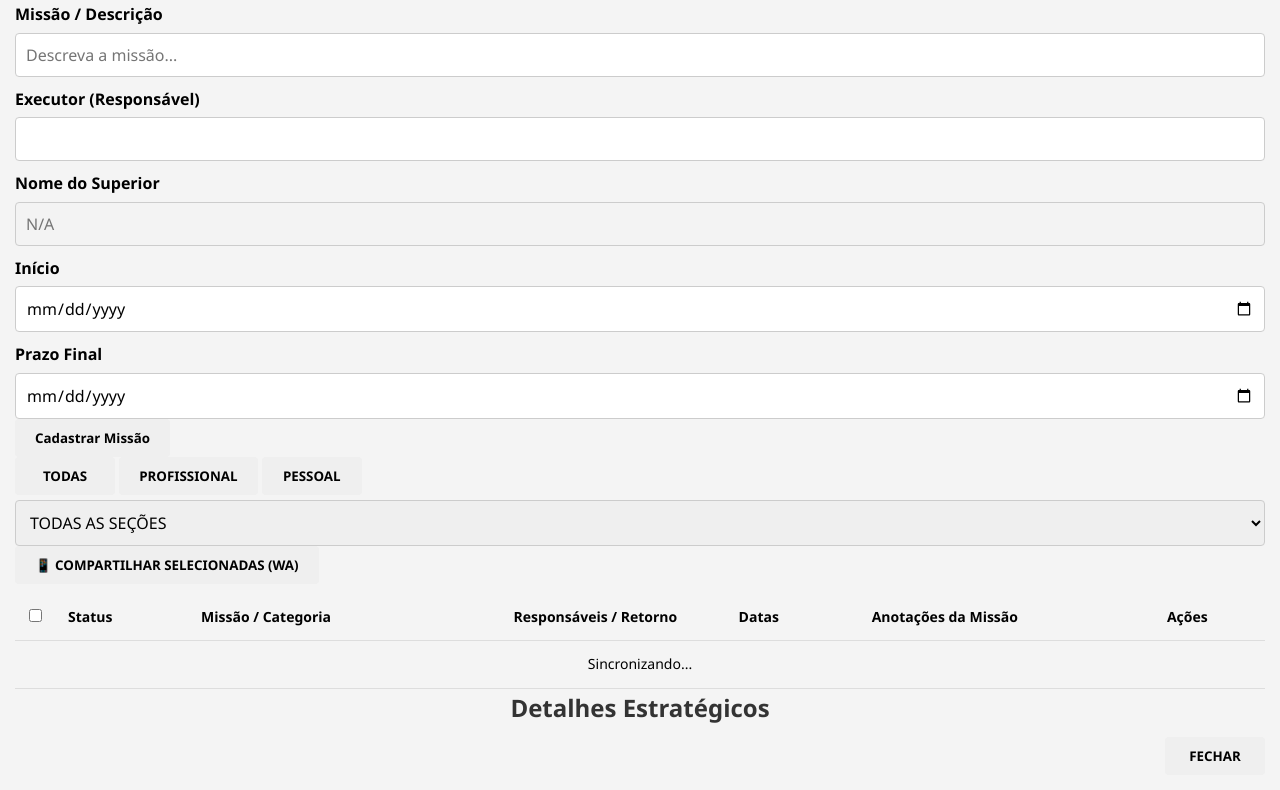
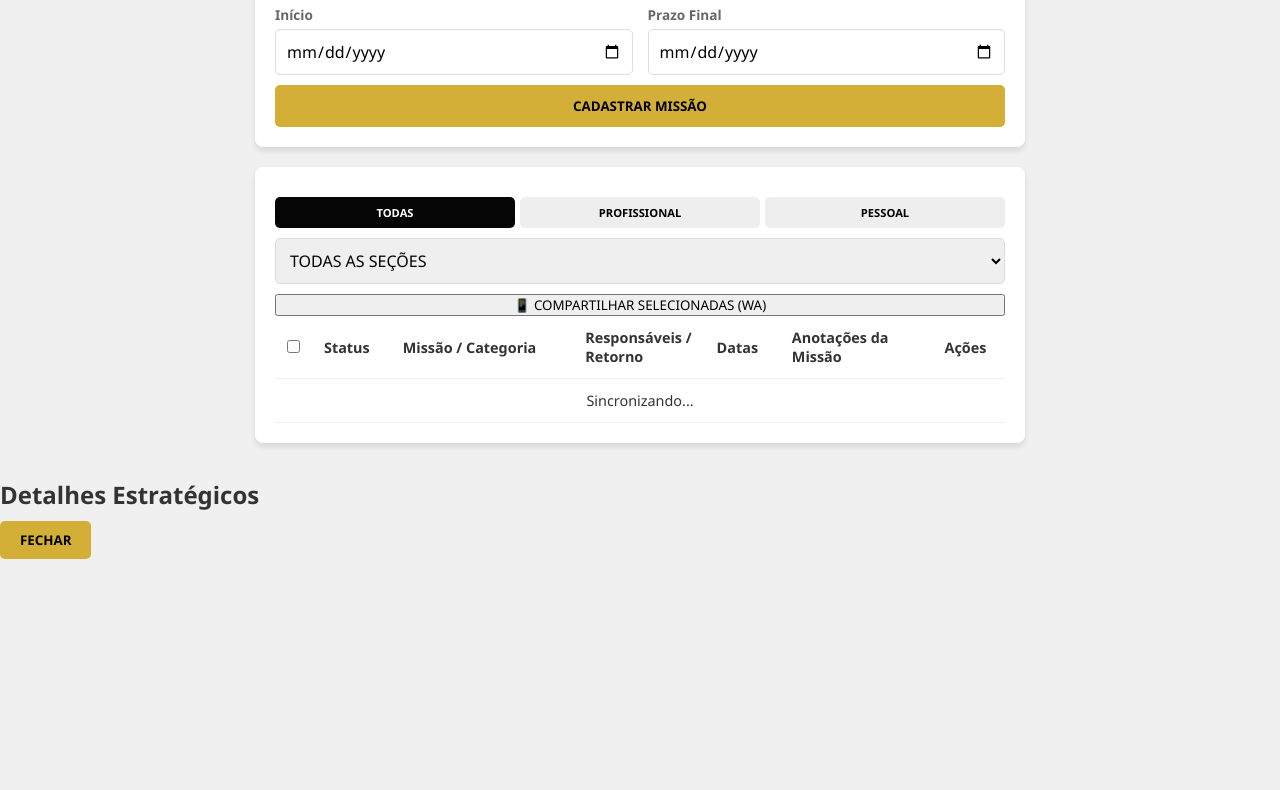
Before and after one commit to jpromao1-design/Gestao-demandas-romao, a plain HTML site: page index.html in a window 1280 px wide. Shown: the part 486-1276 px from the top of the page. After the commit the page ends 1065 px from the top, so only its background shows below. Drawn offline with Linux system fonts and the light colour scheme; files that its build step writes are made by us from their sources; no server answers.

Commit message:
Refactor CSS styles and add new variables

```diff
--- a/style.css
+++ b/style.css
@@ -1,109 +1,158 @@
-/* Reset Básico para consistência */
+
+:root {
+  --primary: #d4af37; /* Dourado BAEP */
+  --bg-dark: #050505;
+  --card-bg: #ffffff;
+  --text-main: #333333;
+  --text-dim: #666666;
+  --border-color: #dddddd;
+}
+
 * {
   box-sizing: border-box;
   margin: 0;
   padding: 0;
-    font-family: 'Segoe UI', Tahoma, Geneva, Verdana, sans-serif;
+  font-family: 'Segoe UI', Roboto, sans-serif;
 }
 
 body {
-    padding: 15px;
-    background-color: #f4f4f4;
-    line-height: 1.6;
+  background-color: #f0f0f0;
+  color: var(--text-main);
+  padding-bottom: 20px;
 }
 
-h1, h2 {
-    color: #333;
-    margin-bottom: 10px;
+/* Topbar */
+.topbar {
+  background-color: var(--bg-dark);
+  padding: 20px;
   text-align: center;
+  color: white;
+  border-bottom: 3px solid var(--primary);
 }
 
-/* Container do Formulário */
-form, .nova-missao-container {
-    background: #fff;
+.topbar h1 {
+  font-size: 1.5rem;
+  letter-spacing: 2px;
+}
+
+/* Container Principal */
+.container {
   padding: 15px;
+  max-width: 800px;
+  margin: 0 auto;
+}
+
+/* Cards */
+.card {
+  background: var(--card-bg);
+  padding: 20px;
   border-radius: 8px;
-    box-shadow: 0 2px 5px rgba(0,0,0,0.1);
+  box-shadow: 0 4px 6px rgba(0,0,0,0.1);
   margin-bottom: 20px;
 }
 
-/* Ajuste de Inputs e Selects */
-label {
-    display: block;
-    font-weight: bold;
-    margin-top: 10px;
+/* Grid do Formulário - CORREÇÃO PARA MOBILE */
+.grid-form {
+  display: grid;
+  grid-template-columns: 1fr 1fr; /* Duas colunas no PC/Tablets */
+  gap: 15px;
 }
 
-input[type="text"],
-input[type="date"],
-select,
-textarea {
-    width: 100%;
-    padding: 10px;
-    margin-top: 5px;
-    border: 1px solid #ccc;
-    border-radius: 4px;
-    font-size: 16px; /* Evita zoom automático no iOS */
+@media (max-width: 600px) {
+  .grid-form {
+    grid-template-columns: 1fr; /* Uma coluna no Celular */
+  }
 }
 
-/* Grupo de Botões (Filtros) */
-.filtros-container {
+.grid-form div {
   display: flex;
-    flex-wrap: wrap;
-    gap: 10px;
-    margin: 15px 0;
-    justify-content: center;
+  flex-direction: column;
 }
 
-button {
-    padding: 10px 20px;
-    border: none;
-    border-radius: 4px;
-    cursor: pointer;
+label {
+  font-size: 0.85rem;
   font-weight: bold;
-    transition: background 0.3s;
-    min-width: 100px;
+  margin-bottom: 5px;
+  color: var(--text-dim);
 }
 
-/* Cores dos Botões */
-button[type="submit"], .btn-cadastrar { background: #28a745; color: white; width: 100%; }
-.btn-todas { background: #6c757d; color: white; }
-.btn-profissional { background: #007bff; color: white; }
-.btn-pessoal { background: #17a2b8; color: white; }
-.btn-wa {
-    background: #25d366;
+input, select {
+  padding: 10px;
+  border: 1px solid var(--border-color);
+  border-radius: 5px;
+  font-size: 1rem;
+  width: 100%;
+}
+
+/* Botões */
+.btn {
+  padding: 12px;
+  border: none;
+  border-radius: 5px;
+  font-weight: bold;
+  cursor: pointer;
+  text-transform: uppercase;
+  transition: 0.3s;
+  margin-top: 10px;
+  display: block;
+  width: 100%;
+}
+
+.btn-gold {
+  background-color: var(--primary);
+  color: black;
+}
+
+.btn-gold:hover {
+  background-color: #b8962d;
+}
+
+/* Toolbar de Filtros */
+.toolbar-actions {
+  display: flex;
+  flex-direction: column;
+  gap: 10px;
+}
+
+.filter-group {
+  display: flex;
+  gap: 5px;
+}
+
+.btn-filter {
+  flex: 1;
+  font-size: 0.7rem;
+  background: #eee;
+  padding: 8px;
+}
+
+.btn-filter.active {
+  background: var(--bg-dark);
   color: white;
-    width: 100%;
-    margin-top: 10px;
-    display: flex;
-    align-items: center;
-    justify-content: center;
-    gap: 8px;
 }
 
 /* Tabela Responsiva */
-.tabela-container {
+.table-wrapper {
   overflow-x: auto;
-    background: white;
-    border-radius: 8px;
+  margin-top: 15px;
 }
 
 table {
   width: 100%;
   border-collapse: collapse;
-    margin-top: 10px;
+  min-width: 600px; /* Garante que não esmague o texto */
 }
 
 th, td {
   padding: 12px;
-    border-bottom: 1px solid #ddd;
   text-align: left;
-    font-size: 14px;
+  border-bottom: 1px solid #eee;
+  font-size: 0.9rem;
 }
 
-/* Ajuste para ecrãs pequenos (Mobile) */
-@media (max-width: 600px) {
-    .filtros-container button {
-        flex: 1 1 calc(50% - 10px); /* Dois botões por linha */
+.badge {
+  display: inline-block;
+  padding: 4px 8px;
+  border-radius: 4px;
+  font-size: 0.75rem;
 }
-}
```
Lines whose indentation alone changed are shown as unchanged.
